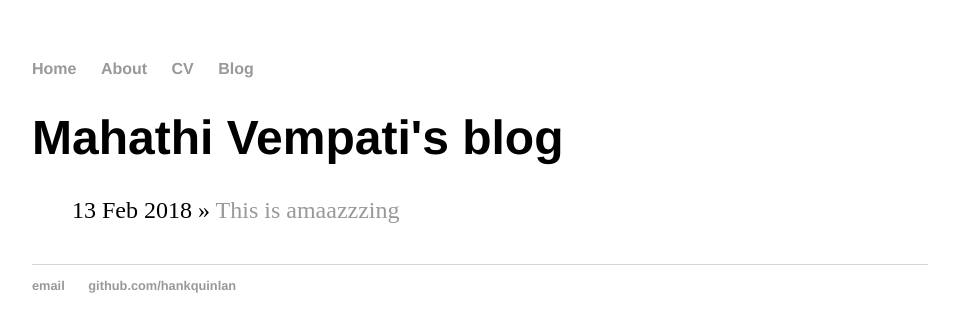
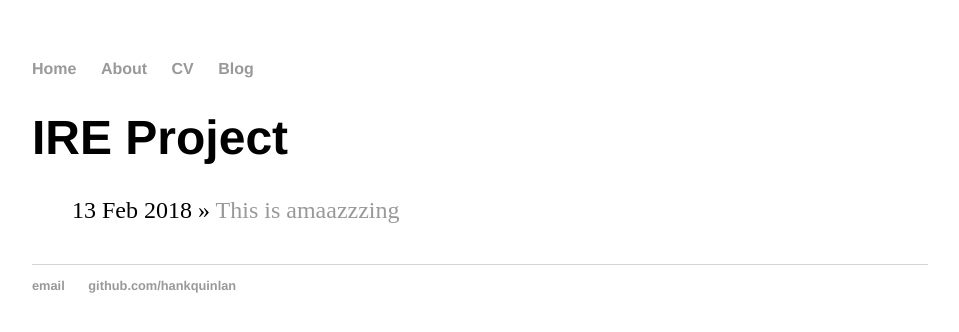
Before and after one commit to Tinkidinki/tinkidinki.github.io, a Jekyll site: the page built from blog/index.html, in a window 1280 px wide. Shown: the top 332 px of the page, without its empty margins (160-1119 px from the left). Built offline with Jekyll 4.4.1, drawn with Linux system fonts in a browser that asks for light colours.

Commit message:
Update index.html

```diff
--- a/blog/index.html
+++ b/blog/index.html
@@ -1,6 +1,6 @@
 ---
 layout: default
-title: Mahathi Vempati's blog
+title: IRE Project
 ---
 
 <h1> {{ page.title }} </h1>
```
